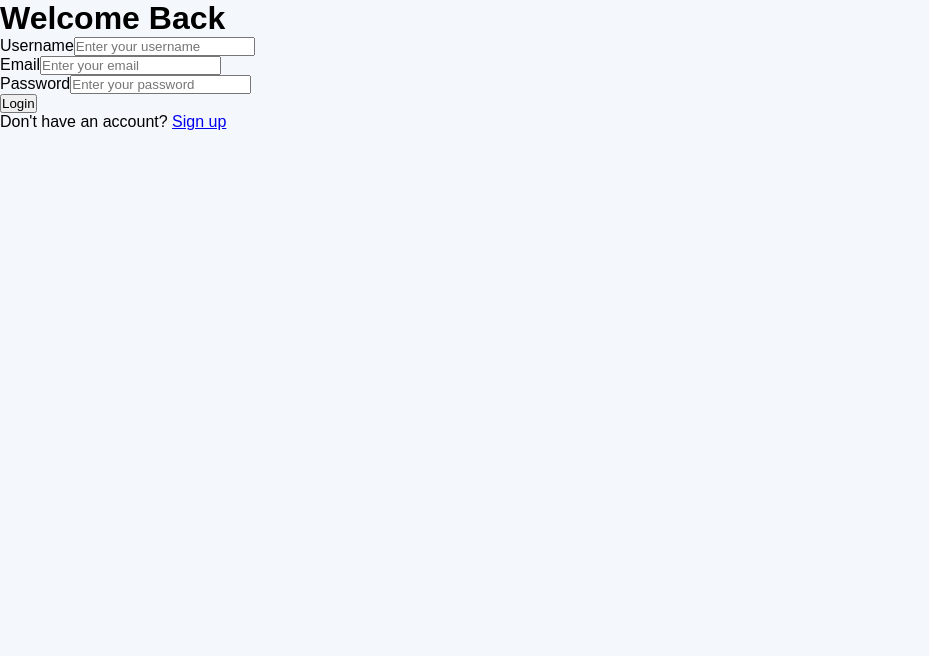
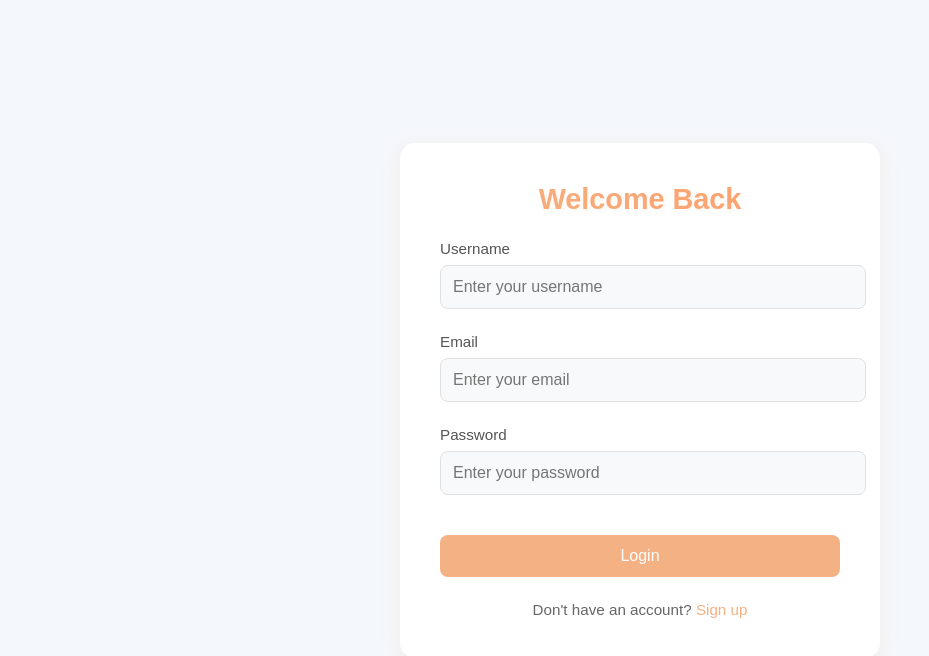
Before and after one commit to GUNAVANTH333/GrowHabit, a React (Vite) app: page /login in a window 1280 px wide. Shown: the top 656 px of the page, without its empty margins (0-929 px from the left). Built offline with nearby package versions, Linux system fonts and the light colour scheme.

Commit message:
nav bar bug

```diff
--- a/src/components/Habits/Login/Login.css
+++ b/src/components/Habits/Login/Login.css
@@ -0,0 +1,117 @@
+.login-container {
+    display: flex;
+    justify-content: center;
+    align-items: center;
+    min-height: 100vh;
+    background-color: #f4f7fc;
+}
+
+.login-box {
+    background: white;
+    padding: 2.5rem;
+    border-radius: 15px;
+    box-shadow: 0 4px 20px rgba(244, 177, 131, 0.15);
+    width: 100%;
+    max-width: 400px;
+    transition: transform 0.3s ease;
+}
+
+.login-box:hover {
+    transform: translateY(-5px);
+    box-shadow: 0 6px 25px rgba(244, 177, 131, 0.2);
+}
+
+.login-box h1 {
+    text-align: center;
+    color: #333;
+    margin-bottom: 1.5rem;
+    font-size: 1.8rem;
+    font-weight: 700;
+    background: linear-gradient(45deg, #F4B183, #FF9F6B);
+    -webkit-background-clip: text;
+    -webkit-text-fill-color: transparent;
+    text-shadow: 2px 2px 4px rgba(244, 177, 131, 0.1);
+}
+
+.form-group {
+    margin-bottom: 1.5rem;
+}
+
+.form-group label {
+    display: block;
+    margin-bottom: 0.5rem;
+    color: #555;
+    font-weight: 500;
+    font-size: 0.95rem;
+}
+
+.form-group input {
+    width: 100%;
+    padding: 12px;
+    border: 1px solid #e0e0e0;
+    border-radius: 8px;
+    font-size: 1rem;
+    transition: all 0.3s ease;
+    background-color: #f8f9fa;
+}
+
+.form-group input:focus {
+    outline: none;
+    border-color: #F4B183;
+    background-color: white;
+    box-shadow: 0 0 0 3px rgba(244, 177, 131, 0.1);
+}
+
+.login-button {
+    width: 100%;
+    padding: 12px;
+    background-color: #F4B183;
+    color: white;
+    border: none;
+    border-radius: 8px;
+    font-size: 1rem;
+    font-weight: 500;
+    cursor: pointer;
+    transition: all 0.3s ease;
+    margin-top: 1rem;
+}
+
+.login-button:hover {
+    background-color: #f3a06f;
+    transform: translateY(-2px);
+    box-shadow: 0 4px 12px rgba(244, 177, 131, 0.2);
+}
+
+.login-button:active {
+    transform: translateY(0);
+}
+
+.error-message {
+    background-color: #ffebee;
+    color: #c62828;
+    padding: 12px;
+    border-radius: 8px;
+    margin-bottom: 1.5rem;
+    text-align: center;
+    font-size: 0.9rem;
+    border: 1px solid #ffcdd2;
+}
+
+.signup-link {
+    text-align: center;
+    margin-top: 1.5rem;
+    color: #666;
+    font-size: 0.95rem;
+}
+
+.signup-link a {
+    color: #F4B183;
+    text-decoration: none;
+    font-weight: 500;
+    transition: color 0.3s ease;
+}
+
+.signup-link a:hover {
+    color: #f3a06f;
+    text-decoration: underline;
+}
--- a/src/components/NavBar.jsx
+++ b/src/components/NavBar.jsx
@@ -11,7 +11,7 @@ const NavBar = () => {
         {username && (
           <div className="navbar-username">
             Welcome, {username}
-          </div>
+        </div>
         )}
       </div>
     </nav>
```
